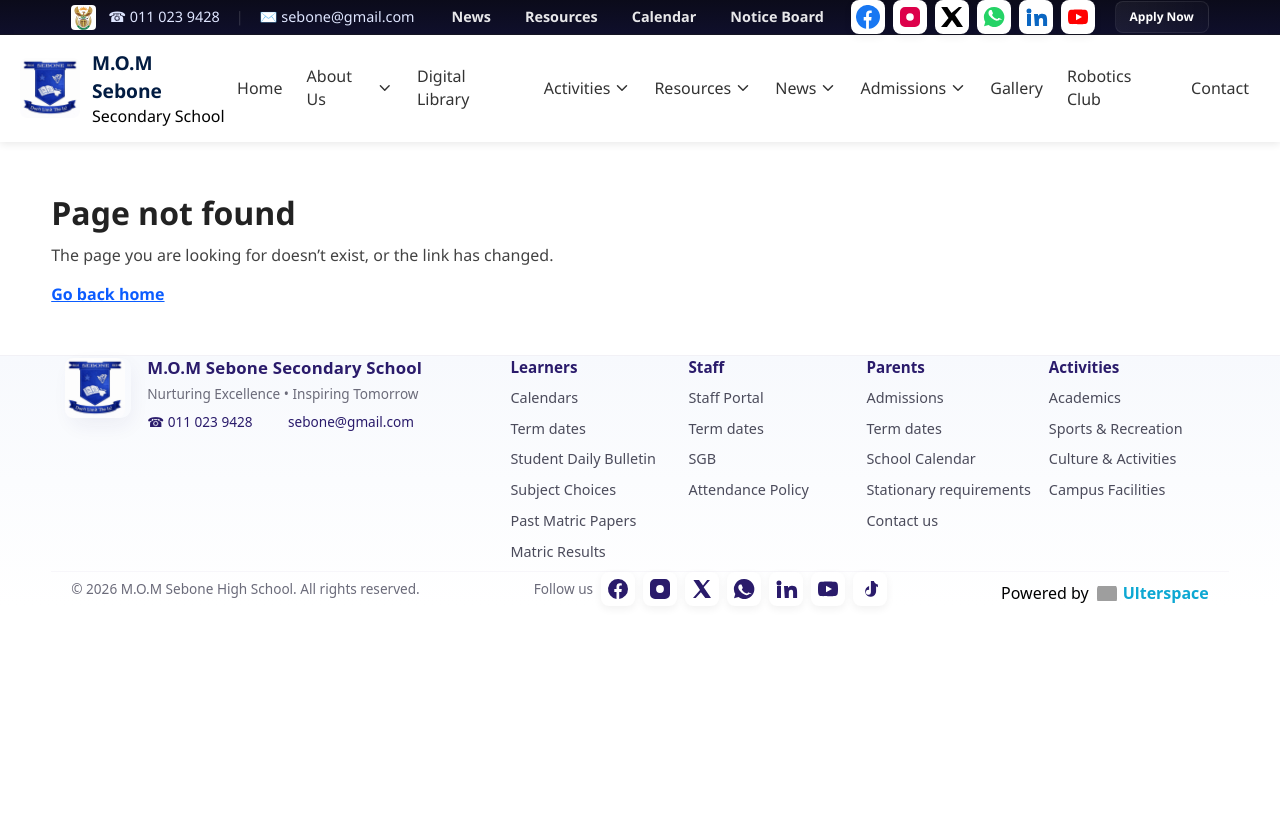
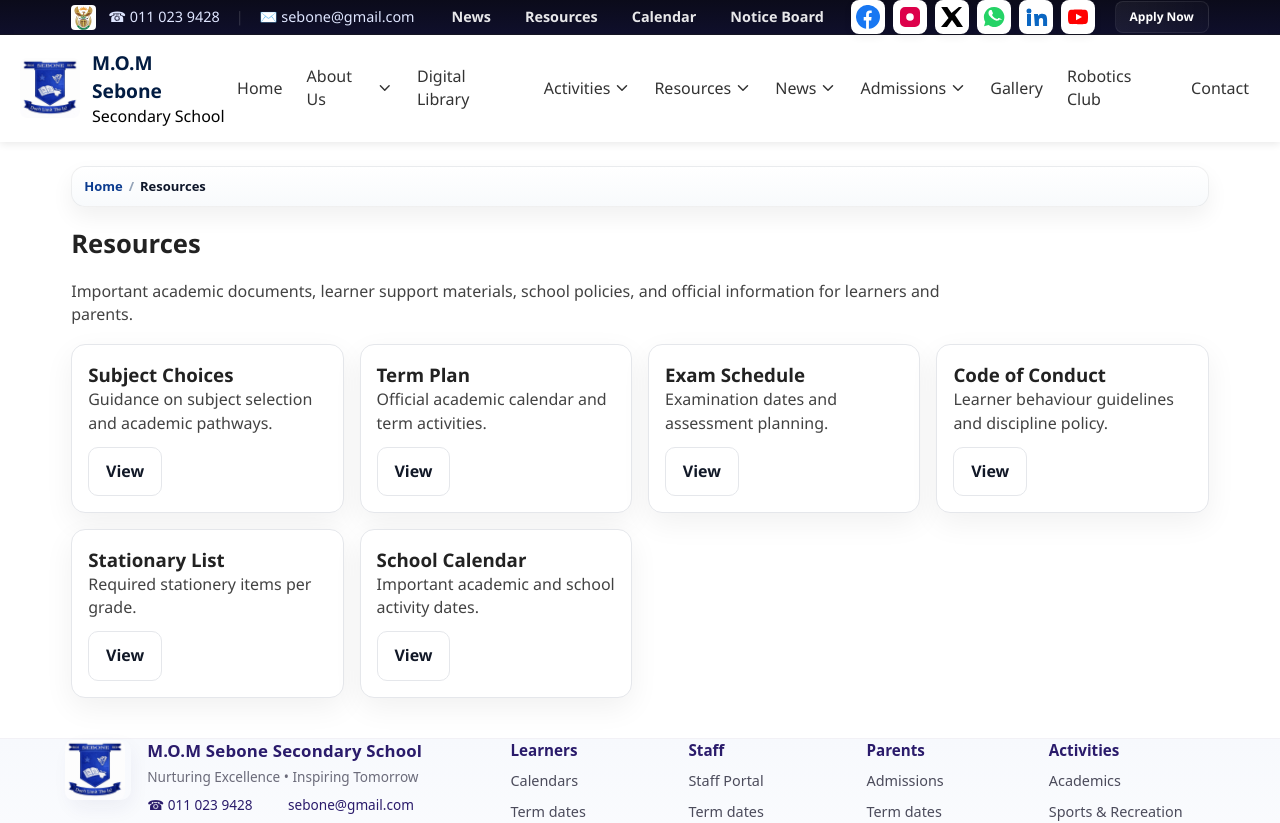
Before and after one commit to unleashedphetolo/sebone-high-school, a React (Create React App) app: page /resources in a window 1280 px wide. Shown: the top 823 px of the page. Before the commit the page ends 800 px from the top, so only its background shows below. Built offline with nearby package versions, Linux system fonts and the light colour scheme; grey boxes are pictures that could not be loaded; the HTML template or start-up script is replaced by a standard one.

Commit message:
resources links

```diff
--- a/src/App.js
+++ b/src/App.js
@@ -16,6 +16,8 @@ import AboutLanding from "./pages/About";
 import AdmissionsLanding from "./pages/Admissions";
 import SchoolLifeLanding from "./pages/SchoolLife";
 import DigitalLibrary from "./pages/DigitalLibrary";
+import ResourcesLanding from "./pages/ResourcesLanding";
+
 // import Events from "./pages/Events";
 import News from "./pages/News";
 import Gallery from "./pages/Gallery";
@@ -84,6 +86,7 @@ function App() {
           <Route path="/activities/facilities" element={<LifeFacilities />} />
 
           {/* Resources */}
+          <Route path="/resources" element={<ResourcesLanding />} />
           <Route
             path="/resources/subject-choices"
             element={<SubjectChoices />}
--- /dev/null
+++ b/src/pages/ResourcesLanding.jsx
@@ -0,0 +1,74 @@
+import React from "react";
+import Card from "../components/common/Card";
+import Button from "../components/common/Button";
+import Breadcrumbs from "../components/common/Breadcrumbs";
+
+export default function ResourcesLanding() {
+  return (
+    <section className="container" style={{ paddingTop: 10, paddingBottom: 40 }}>
+      <Breadcrumbs />
+      <h2 className="section-title">Resources</h2>
+
+      <p style={{ opacity: 0.85, maxWidth: 900, marginBottom: 18 }}>
+        Important academic documents, learner support materials, school policies, and official
+        information for learners and parents.
+      </p>
+
+      <div
+        style={{
+          display: "grid",
+          gridTemplateColumns: "repeat(auto-fit, minmax(240px, 1fr))",
+          gap: 16,
+        }}
+      >
+        <Card>
+          <h3>Subject Choices</h3>
+          <p style={{ opacity: 0.85, marginBottom: 12 }}>
+            Guidance on subject selection and academic pathways.
+          </p>
+          <Button to="/resources/subject-choices" variant="outline">View</Button>
+        </Card>
+
+        <Card>
+          <h3>Term Plan</h3>
+          <p style={{ opacity: 0.85, marginBottom: 12 }}>
+            Official academic calendar and term activities.
+          </p>
+          <Button to="/resources/term-plan" variant="outline">View</Button>
+        </Card>
+
+        <Card>
+          <h3>Exam Schedule</h3>
+          <p style={{ opacity: 0.85, marginBottom: 12 }}>
+            Examination dates and assessment planning.
+          </p>
+          <Button to="/resources/exam-schedule" variant="outline">View</Button>
+        </Card>
+
+        <Card>
+          <h3>Code of Conduct</h3>
+          <p style={{ opacity: 0.85, marginBottom: 12 }}>
+            Learner behaviour guidelines and discipline policy.
+          </p>
+          <Button to="/resources/code-of-conduct" variant="outline">View</Button>
+        </Card>
+
+        <Card>
+          <h3>Stationary List</h3>
+          <p style={{ opacity: 0.85, marginBottom: 12 }}>
+            Required stationery items per grade.
+          </p>
+          <Button to="/resources/stationary-list" variant="outline">View</Button>
+        </Card>
+
+        <Card>
+          <h3>School Calendar</h3>
+          <p style={{ opacity: 0.85, marginBottom: 12 }}>
+            Important academic and school activity dates.
+          </p>
+          <Button to="/resources/calendar" variant="outline">View</Button>
+        </Card>
+      </div>
+    </section>
+  );
+}
```
